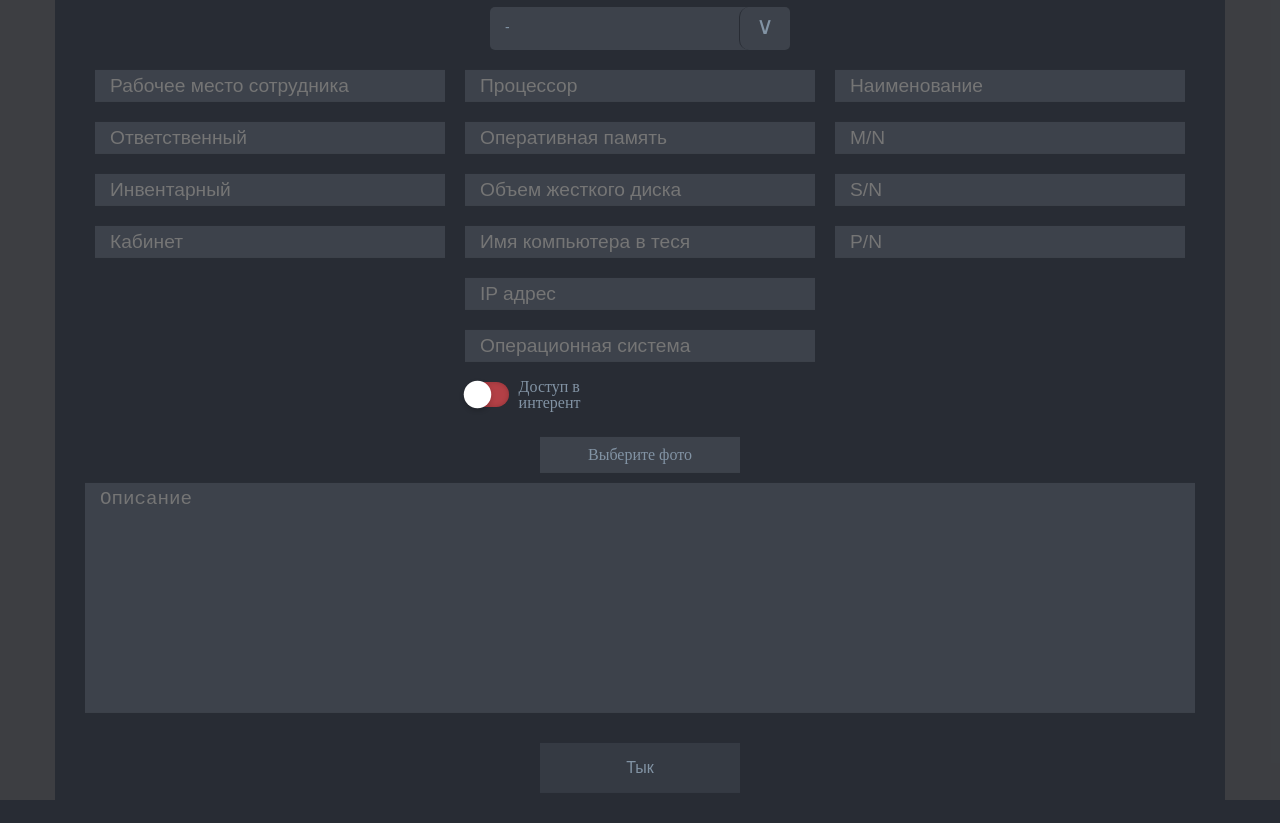
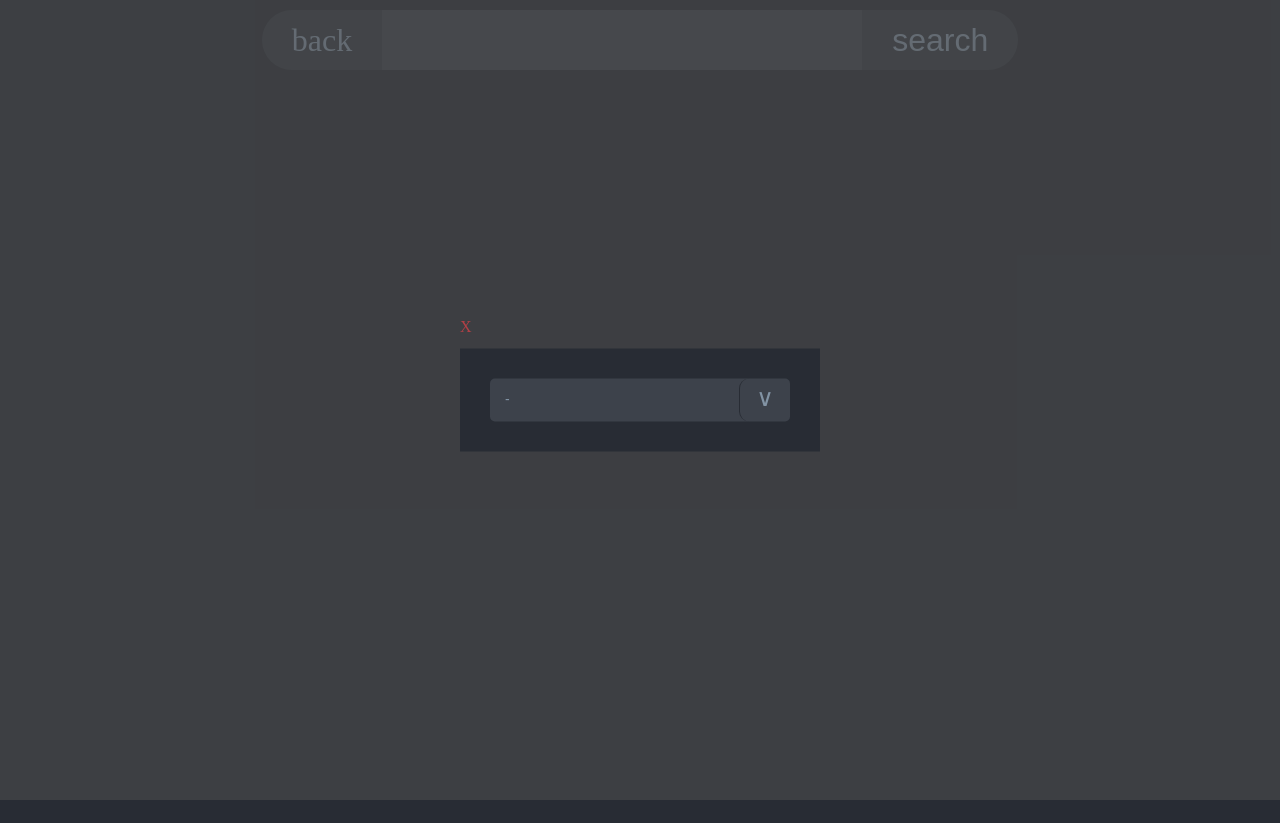
Before and after one commit to Sorati/obsinv, a React (Create React App) app: page /Add in a window 1280 px wide. After the commit the page ends 800 px from the top, so only its background shows below. Built offline with nearby package versions, Linux system fonts and the light colour scheme.

Commit message:
refactoring and change "add componetn"

```diff
--- a/src/components/modalAddItems/hardware/hardware.jsx
+++ b/src/components/modalAddItems/Computer/Computer.jsx
@@ -1,9 +1,9 @@
 import React from "react";
-import style from './hardware.module.css';
+import style from './Computer.module.css';
 
-const Hardware = () => {
+const Computer = () => {
     return (
-        <div className={style.content__Hardware}>
+        <div className={style.content__Computer}>
             <div>
                 <label><input type="text" placeholder={'Рабочее место сотрудника'}/></label>
                 <label><input type="text" placeholder={'Ответственный'}/></label>
@@ -36,4 +36,4 @@ const Hardware = () => {
     )
 };
 
-export default Hardware;
+export default Computer;
--- a/src/components/modalAddItems/hardware/hardware.module.css
+++ b/src/components/modalAddItems/Computer/Computer.module.css
@@ -1,18 +1,18 @@
-.content__Hardware{
+.content__Computer{
     /*width: 350px;*/
     display: flex;
 }
 
-.content__Hardware>div{
+.content__Computer>div{
     margin: 10px;
 }
 
-.content__Hardware input[type="text"]{
+.content__Computer input[type="text"]{
     min-width: 350px;
 }
 
-.content__Hardware input[type="text"],
-.content__Hardware input[type="checkbox"] {
+.content__Computer input[type="text"],
+.content__Computer input[type="checkbox"] {
     box-sizing: border-box;
     width: 100%;
     font-size: 1.2rem;
@@ -23,7 +23,7 @@
     margin: 10px 0;
 }
 
-.content__Hardware input[type="checkbox"] {
+.content__Computer input[type="checkbox"] {
   width: 50px;
   height: 25px;
   -webkit-appearance: none;
@@ -35,10 +35,10 @@
   transition: 0.5s;
   position: relative;
 }
-.content__Hardware input:checked[type="checkbox"] {
+.content__Computer input:checked[type="checkbox"] {
   background: #8df472;
 }
-.content__Hardware input[type="checkbox"]::before {
+.content__Computer input[type="checkbox"]::before {
   content: '';
   position: absolute;
   width: 25px;
@@ -51,14 +51,13 @@
   box-shadow: 0 2px 5px rgba(0,0,0, .2);
   transition: 0.5s;
 }
-.content__Hardware input:checked[type="checkbox"]::before {
+.content__Computer input:checked[type="checkbox"]::before {
   left: 18px;
 }
 
 .checkbox{
     display: flex;
-    justify-content: start;
-    align-items: center;
+    align-items: flex-start;
     width: 150px;
 }
 
--- a/src/components/modalAddItems/ModalAddItems.jsx
+++ b/src/components/modalAddItems/ModalAddItems.jsx
@@ -1,9 +1,10 @@
 import React from "react";
 import style from './ModalAddItems.module.css'
 import {NavLink} from "react-router-dom";
-import Person from "./person/person";
-import General from "./general/general";
-import Hardware from "./hardware/hardware";
+import Person from "./person/Person";
+import General from "./general/General";
+import Hardware from "./hardware/Hardware";
+import Computer from "./Computer/Computer"
 
 class ModalAddItems extends React.PureComponent {
     constructor(props) {
@@ -11,10 +12,35 @@ class ModalAddItems extends React.PureComponent {
         this.data = props.date.data;
         this.getForm = React.createRef();
         this.state = {
-            typeItems: '',
-            description: '',
+            chooseCategory: ''
+        }
+    }
 
+    _getCategory() {
+        const chooseCategory = this.state.chooseCategory;
+        const draw = [];
+        switch (chooseCategory) {
+            case "pc":
+                draw.push(<Computer key={'pc'}/>);
+                break;
+            case "monitor":
+                draw.push(<Hardware key={'monitor'}/>);
+                break;
+            case "mouse":
+                draw.push(<Hardware key={'mouse'}/>);
+                break;
+            case "keyboard":
+                draw.push(<Hardware key={'keyboard'}/>);
+                break;
+            case "person":
+                draw.push(<Person key={'person'}/>);
+                break;
+            default : {}
         }
+        if(draw[0]){
+            draw.push(<General key={'general'}/>);
+        }
+        return draw
     }
 
     _getTypeList() {
@@ -25,54 +51,8 @@ class ModalAddItems extends React.PureComponent {
         return list
     }
 
-    _isEmpty(valueStr) {
-        if (valueStr.length > 0) {
-            return valueStr
-        } else {
-            return '---'
-        }
-    }
-    _addNewPerson() {
-        let form = this.getForm.current;
-        let newItem = [];
-        for (let property of form.querySelectorAll('input')) {
-            switch (property.type) {
-                case 'checkbox':
-                    newItem.push(property.checked);
-                    break;
-                case  'file': {
-                    let valueFile = typeof property.files[0] === 'undefined';
-                    newItem.push(valueFile ? 'ᐈ Изображение отсутствует' : property.files[0].name)
-                }
-                    break;
-                case 'text':
-                    newItem.push(this._isEmpty(property.value));
-                    // if (property.value.length > 0) {
-                    //     newItem.push(property.value);
-                    // } else {
-                    //     newItem.push('---')
-                    // }
-                    break;
-            }
-        }
-        let textarea = form.querySelector('textarea');
-
-        newItem.push(this._isEmpty(textarea.value));
-
-        // if (textarea.value.length > 0) {
-        //     newItem.push(textarea.value)
-        // } else {
-        //     newItem.push('---')
-        // }
-        console.log(newItem);
-    }
-
-    componentDidMount() {
-
-    }
-
-    componentWillUnmount() {
-
+    handlerChooseCategory(evt) {
+        this.setState({chooseCategory : evt.target.value});
     }
 
     render() {
@@ -85,14 +65,15 @@ class ModalAddItems extends React.PureComponent {
                             evn.preventDefault()
                         }}>
                             <label htmlFor="styledSelect1" className={style.customSelect}>
-                                <select name="options" id="styledSelect1">
+                                <select name="options" id="styledSelect1" onChange={(env) => {
+                                    this.handlerChooseCategory(env)
+                                }}>
                                     <option value="none" hidden>-</option>
                                     {this._getTypeList()}
                                 </select>
                             </label>
-                            {/*<Person/>*/}
-                            <Hardware/>
-                            <General/>
+
+                            {this._getCategory()}
                         </form>
                     </div>
                 </div>
--- a/src/components/modalAddItems/general/general.jsx
+++ b/src/components/modalAddItems/general/General.jsx
@@ -1,5 +1,5 @@
 import React from "react";
-import style from "./general.module.css"
+import style from "./General.module.css"
 
 const General = () => {
     return (
--- /dev/null
+++ b/src/components/modalAddItems/hardware/Hardware.jsx
@@ -0,0 +1,26 @@
+import React from "react";
+import style from './Hardware.module.css';
+
+const Hardware = () => {
+    return (
+        <div className={style.content__Hardware}>
+            <div>
+                <label><input type="text" placeholder={'Рабочее место сотрудника'}/></label>
+                <label><input type="text" placeholder={'Ответственный'}/></label>
+
+                <label><input type="text" placeholder={'Инвентарный'}/></label>
+                <label><input type="text" placeholder={'Кабинет'}/></label>
+            </div>
+            <div>
+                <label><input type="text" placeholder={'Наименование'}/></label>
+                <label><input type="text" placeholder={'M/N'}/></label>
+                <label><input type="text" placeholder={'S/N'}/></label>
+                <label><input type="text" placeholder={'P/N'}/></label>
+            </div>
+
+
+        </div>
+    )
+};
+
+export default Hardware;
--- /dev/null
+++ b/src/components/modalAddItems/hardware/Hardware.module.css
@@ -0,0 +1,22 @@
+.content__Hardware{
+    display: flex;
+}
+
+.content__Hardware>div{
+    margin: 10px;
+}
+
+.content__Hardware input[type="text"]{
+    min-width: 350px;
+}
+
+.content__Hardware input[type="text"] {
+    box-sizing: border-box;
+    width: 100%;
+    font-size: 1.2rem;
+    padding: 5px 15px;
+    background-color: #3d424b;
+    color: #8293a4;
+    border: 0;
+    margin: 10px 0;
+}
--- a/src/components/modalAddItems/person/person.jsx
+++ b/src/components/modalAddItems/person/Person.jsx
@@ -1,5 +1,5 @@
 import React from "react";
-import style from './person.module.css'
+import style from './Person.module.css'
 
 const Person = () => {
     return (
--- a/src/components/modalAddItems/person/person.module.css
+++ b/src/components/modalAddItems/person/Person.module.css
@@ -48,8 +48,8 @@
 
 .checkbox{
     display: flex;
-    justify-content: start;
-    align-items: center;
+    /*justify-content: start;*/
+    align-items: flex-start;
     width: 150px;
 }
 
```
Also changed, not shown: src/components/modalAddItems/general/General.module.css (renamed from src/components/modalAddItems/general/general.module.css).
